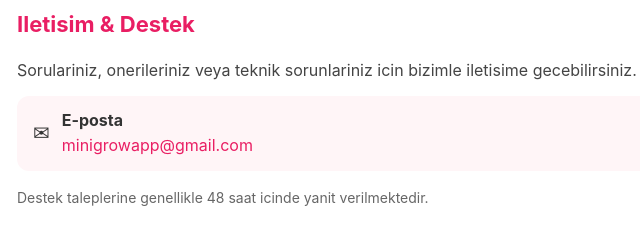
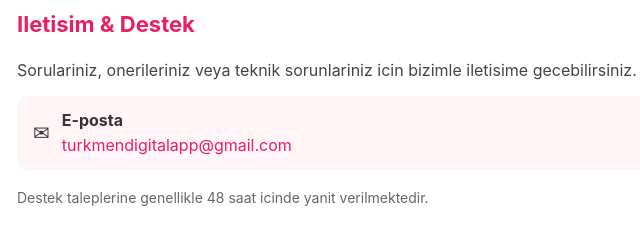
Before and after one commit to ProgrammerCrow/minigrow-website, a plain HTML site: page index.html in a window 1280 px wide. Shown: the part 800-1040 px from the top of the page, 275-915 px from the left. Drawn offline with Linux system fonts and the light colour scheme.

Commit message:
Update index.html

```diff
--- a/index.html
+++ b/index.html
@@ -147,7 +147,7 @@
                     <span>&#9993;</span>
                     <div>
                         <strong>E-posta</strong><br>
-                        <a href="mailto:minigrowapp@gmail.com">minigrowapp@gmail.com</a>
+                        <a href="mailto:turkmendigitalapp@gmail.com">turkmendigitalapp@gmail.com</a>
                     </div>
                 </div>
             </div>
```
